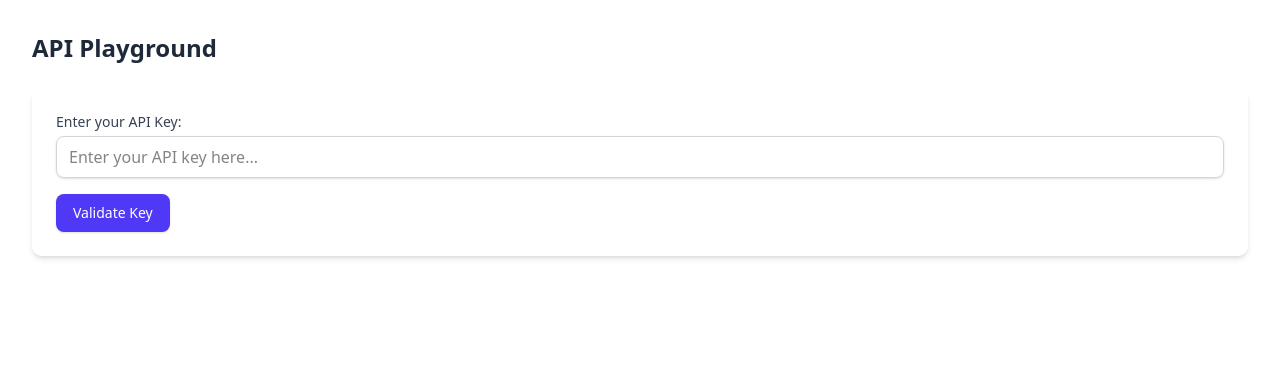
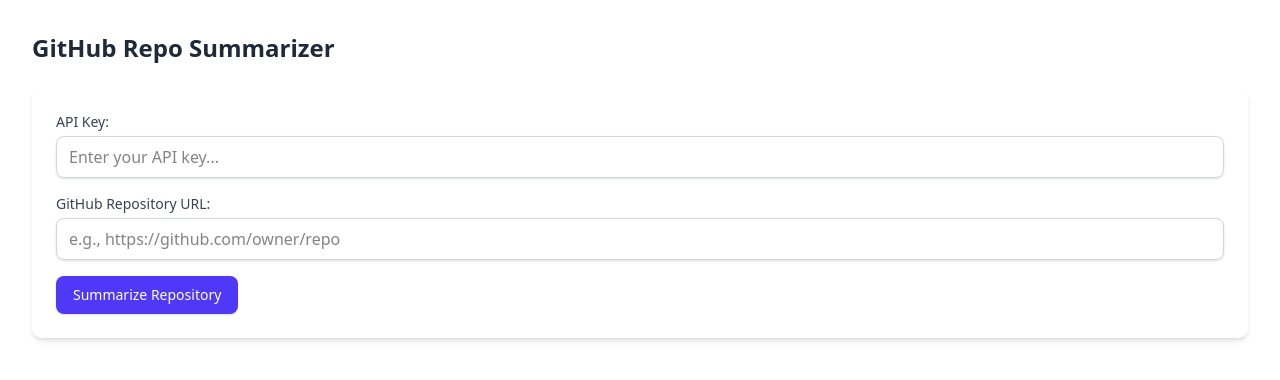
Before and after one commit to denmats/cursor_ai, a Next.js app: page /playground in a window 1280 px wide. Shown: the top 380 px of the page. Built offline with nearby package versions, Linux system fonts and the light colour scheme.

Commit message:
Made API Playground calling /github-summarizer API, and if the provided API key is valid,receive github repo summary

```diff
--- a/app/components/Sidebar.js
+++ b/app/components/Sidebar.js
@@ -13,8 +13,8 @@
   const navItems = [
     { name: 'Overview', href: '/dashboards', icon: PlaceholderIcon },
     { name: 'API Playground', href: '/playground', icon: PlaceholderIcon }, // Updated href
-    { name: 'Use Cases', href: '/use-cases', icon: PlaceholderIcon },       // Adjust href if needed
-    { name: 'My Account', href: '/account', icon: PlaceholderIcon },         // Adjust href if needed
+    // { name: 'Use Cases', href: '/use-cases', icon: PlaceholderIcon },       // Adjust href if needed
+    // { name: 'My Account', href: '/account', icon: PlaceholderIcon },         // Adjust href if needed
     { name: 'Documentation', href: 'https://docs.tavily.com', icon: PlaceholderIcon, external: true }, // Example external link
   ];
 
--- a/app/playground/page.js
+++ b/app/playground/page.js
@@ -1,7 +1,8 @@
 'use client';
 
 import { useState } from 'react';
-import { useRouter } from 'next/navigation';
+// Remove useRouter as it's no longer needed for redirection
+// import { useRouter } from 'next/navigation';
 
 // Define Notification component locally or import if extracted
 function Notification({ message, type }) {
@@ -23,78 +24,137 @@
 
 export default function PlaygroundPage() {
   const [apiKey, setApiKey] = useState('');
+  const [githubUrl, setGithubUrl] = useState(''); // State for GitHub URL
   const [isSubmitting, setIsSubmitting] = useState(false);
   const [notification, setNotification] = useState({ message: '', type: '' });
-  const router = useRouter();
+  // State for summarization results or errors
+  const [summaryResult, setSummaryResult] = useState({ summary: '', cool_facts: [], error: null });
+  // Remove router instance
+  // const router = useRouter();
 
-  const handleSubmit = async (event) => {
+  // Rename and refactor submit handler
+  const handleSummarizeSubmit = async (event) => {
     event.preventDefault();
+    if (!apiKey || !githubUrl) {
+      setNotification({ message: 'API Key and GitHub URL are required.', type: 'error' });
+      return;
+    }
     setIsSubmitting(true);
     setNotification({ message: '', type: '' }); // Clear previous notification
+    setSummaryResult({ summary: '', cool_facts: [], error: null }); // Clear previous results
 
     try {
-      const response = await fetch('/api/validate-key', {
+      const response = await fetch('/api/github-summarizer', { // Target the new endpoint
         method: 'POST',
         headers: {
           'Content-Type': 'application/json',
+          'x-api-key': apiKey, // Send API key in header
         },
-        body: JSON.stringify({ apiKey }),
+        body: JSON.stringify({ githubUrl }), // Send GitHub URL in body
       });
 
       const data = await response.json();
 
-      if (response.ok && data.valid) {
-        setNotification({ message: 'Valid API key. Redirecting...', type: 'success' });
-        // Redirect after a short delay to allow user to see the message
-        setTimeout(() => {
-          router.push('/protected');
-        }, 1500);
+      if (response.ok && data.success) {
+        setNotification({ message: 'Summary generated successfully!', type: 'success' });
+        setSummaryResult({ summary: data.summary, cool_facts: data.cool_facts || [], error: null });
       } else {
-        // Handle invalid key or errors reported by the API route (like missing key)
-        setNotification({ message: data.error || 'Invalid API key', type: 'error' });
-        setIsSubmitting(false);
+        // Handle errors from the API (validation, rate limit, GitHub fetch, summarization)
+        const errorMessage = data.error || `An error occurred (Status: ${response.status})`;
+        setNotification({ message: errorMessage, type: 'error' });
+        setSummaryResult({ summary: '', cool_facts: [], error: errorMessage });
       }
     } catch (error) {
-      console.error("Validation request failed:", error);
-      setNotification({ message: 'Error validating key. Please check connection and try again.', type: 'error' });
-      setIsSubmitting(false);
+      console.error("Summarization request failed:", error);
+      const errorMessage = 'Network error or failed to reach the server. Please check connection.';
+      setNotification({ message: errorMessage, type: 'error' });
+      setSummaryResult({ summary: '', cool_facts: [], error: errorMessage });
+    } finally {
+      setIsSubmitting(false); // Ensure button is re-enabled
     }
-    // Note: Don't set isSubmitting to false here if redirecting, to keep button disabled
   };
 
   return (
     <div className="p-4 sm:p-8">
-      <h1 className="text-2xl font-semibold text-gray-800 mb-6">API Playground</h1>
+      <h1 className="text-2xl font-semibold text-gray-800 mb-6">GitHub Repo Summarizer</h1>
 
       {/* Display Notification */}
       <Notification message={notification.message} type={notification.type} />
 
       <div className="bg-white rounded-lg shadow-md p-6">
-        <form onSubmit={handleSubmit} className="space-y-4">
+        {/* Update form handler */}
+        <form onSubmit={handleSummarizeSubmit} className="space-y-4">
           <div>
             <label htmlFor="apiKeyInput" className="block text-sm font-medium text-gray-700 mb-1">
-              Enter your API Key:
+              API Key:
             </label>
             <input
               id="apiKeyInput"
-              type="text" // Consider type="password" if needed
+              type="text" // Consider type="password" if the key should be obscured
               value={apiKey}
               onChange={(e) => setApiKey(e.target.value)}
-              placeholder="Enter your API key here..."
+              placeholder="Enter your API key..."
               required
               className="w-full px-3 py-2 border border-gray-300 rounded-md shadow-sm focus:outline-none focus:ring-2 focus:ring-indigo-500 focus:border-indigo-500 transition duration-150 ease-in-out disabled:bg-gray-100"
-              disabled={isSubmitting} // Disable input while submitting
+              disabled={isSubmitting}
             />
           </div>
+
+          {/* Input field for GitHub URL */}
+          <div>
+            <label htmlFor="githubUrlInput" className="block text-sm font-medium text-gray-700 mb-1">
+              GitHub Repository URL:
+            </label>
+            <input
+              id="githubUrlInput"
+              type="url" // Use type="url" for better semantics/validation
+              value={githubUrl}
+              onChange={(e) => setGithubUrl(e.target.value)}
+              placeholder="e.g., https://github.com/owner/repo"
+              required
+              className="w-full px-3 py-2 border border-gray-300 rounded-md shadow-sm focus:outline-none focus:ring-2 focus:ring-indigo-500 focus:border-indigo-500 transition duration-150 ease-in-out disabled:bg-gray-100"
+              disabled={isSubmitting}
+            />
+          </div>
+
           <button
             type="submit"
             className="inline-flex justify-center rounded-md border border-transparent shadow-sm px-4 py-2 bg-indigo-600 text-base font-medium text-white hover:bg-indigo-700 focus:outline-none focus:ring-2 focus:ring-offset-2 focus:ring-indigo-500 sm:w-auto sm:text-sm disabled:opacity-50 disabled:cursor-not-allowed transition duration-150 ease-in-out"
-            disabled={isSubmitting} // Disable button while submitting
+            disabled={isSubmitting}
           >
-            {isSubmitting ? 'Validating...' : 'Validate Key'}
+            {/* Update button text */}
+            {isSubmitting ? 'Summarizing...' : 'Summarize Repository'}
           </button>
         </form>
       </div>
+
+      {/* Section to display results */}
+      {(summaryResult.summary || summaryResult.error) && (
+        <div className="mt-8 bg-white rounded-lg shadow-md p-6">
+          <h2 className="text-xl font-semibold text-gray-700 mb-4">Results</h2>
+          {summaryResult.error && (
+            <div className="mb-4 p-3 bg-red-100 border border-red-300 text-red-800 rounded-md text-sm">
+              <strong>Error:</strong> {summaryResult.error}
+            </div>
+          )}
+          {summaryResult.summary && (
+            <div className="mb-4">
+              <h3 className="text-lg font-medium text-gray-800 mb-2">Summary:</h3>
+              <p className="text-gray-600 whitespace-pre-wrap">{summaryResult.summary}</p>
+            </div>
+          )}
+          {summaryResult.cool_facts && summaryResult.cool_facts.length > 0 && (
+            <div>
+              <h3 className="text-lg font-medium text-gray-800 mb-2">Cool Facts:</h3>
+              <ul className="list-disc list-inside space-y-1 text-gray-600">
+                {summaryResult.cool_facts.map((fact, index) => (
+                  <li key={index}>{fact}</li>
+                ))}
+              </ul>
+            </div>
+          )}
+        </div>
+      )}
     </div>
   );
 }
```
